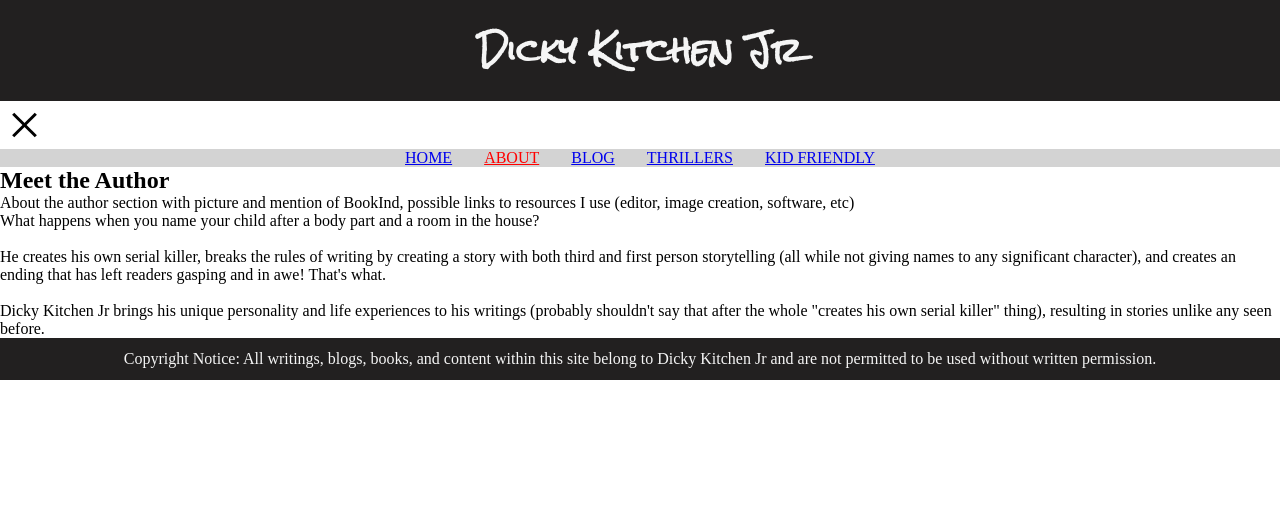
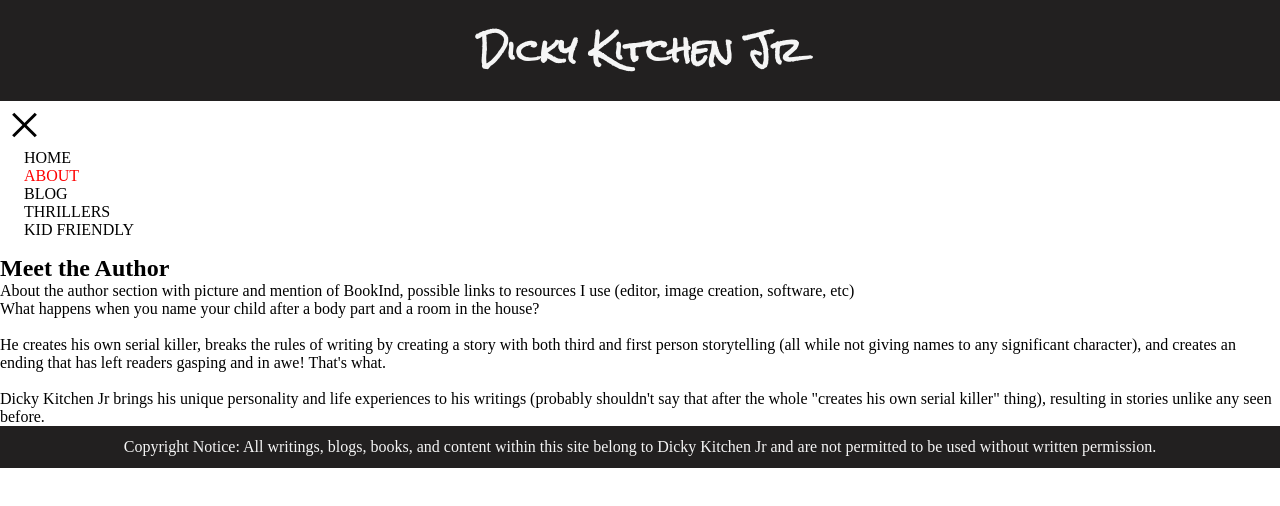
Before and after one commit to DickyKitchenJr/author-site-version-2, a React (Create React App) app in the folder author-v2/: page /about in a window 1280 px wide. Both pictures are taken after a click on the button 24 px from the left and 125 px from the top of the page. Shown: the top 506 px of the page. Built offline with nearby package versions, Linux system fonts and the light colour scheme.

Commit message:
Update Nav.css

```diff
--- a/author-v2/src/Components/Nav.css
+++ b/author-v2/src/Components/Nav.css
@@ -1,8 +1,11 @@
 .main-nav{
-    text-align: center;
-    background-color: lightgray;
+    width: fit-content;
+    margin-left: 1.5rem;
+    margin-bottom: 1rem;
 }
 
 .nav-link{
-    padding: 1rem;
+    display: block;
+    text-decoration: none;
+    color: black;
 }
```
